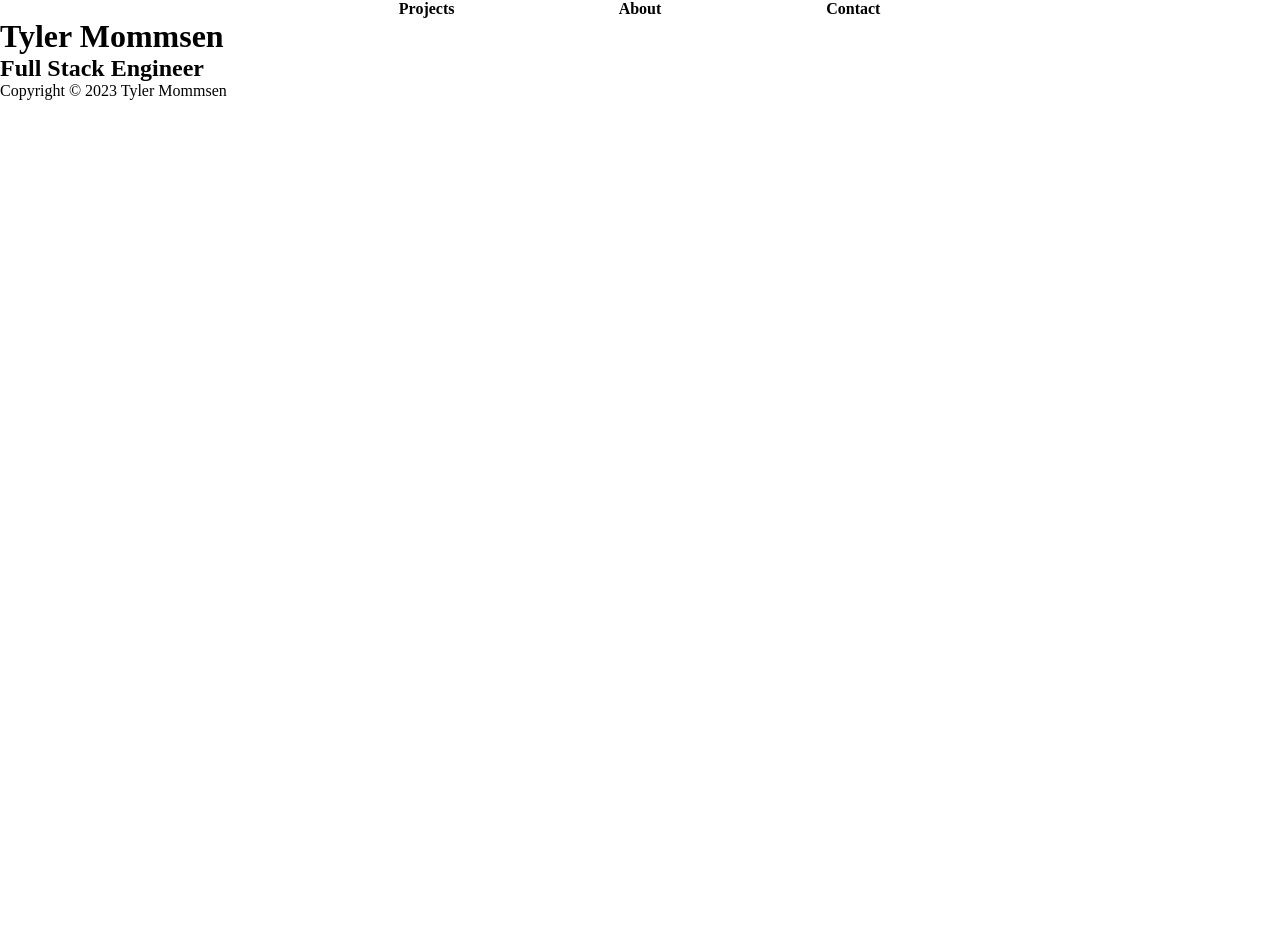
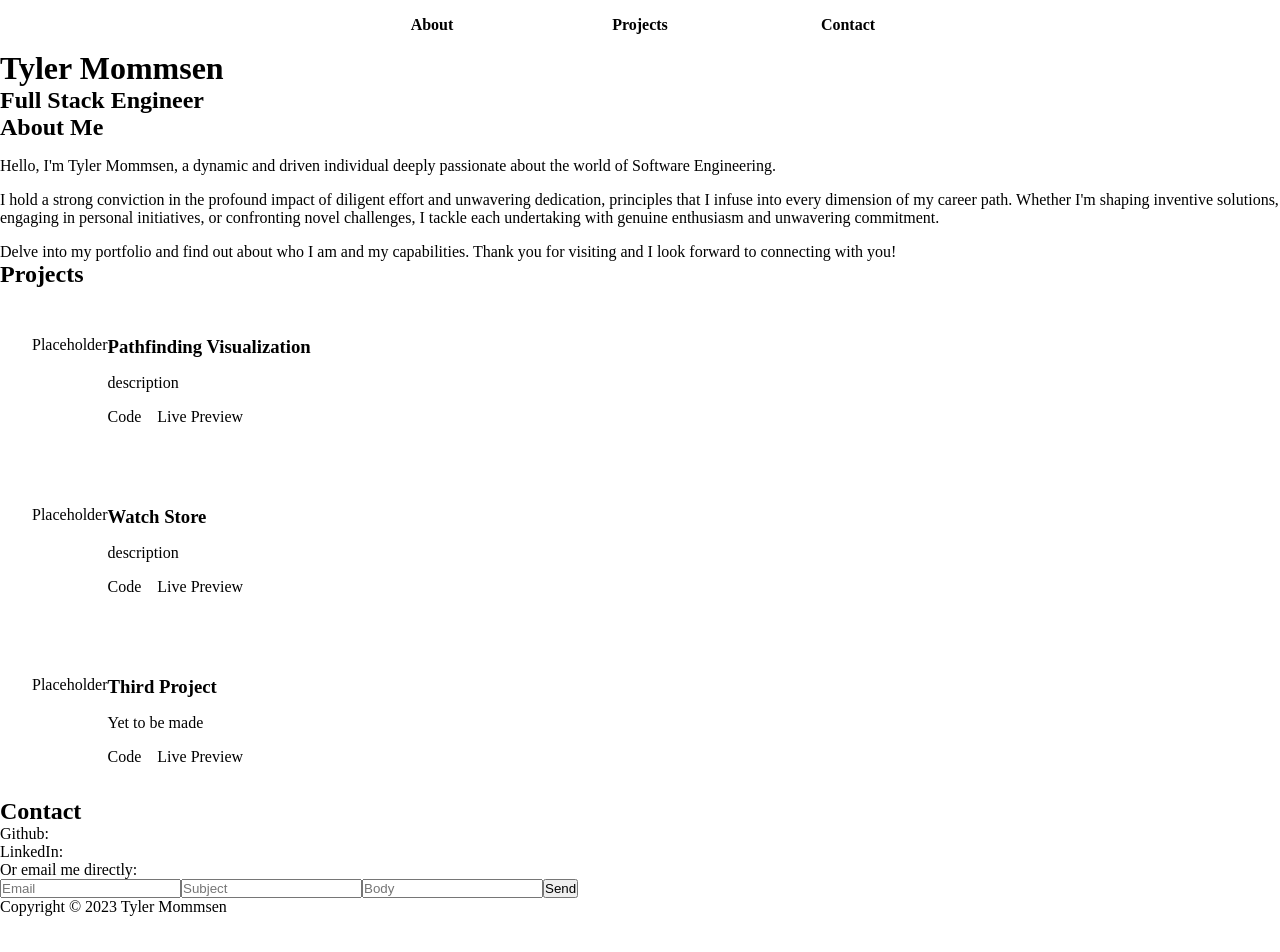
Before and after one commit to TylerMommsen/portfolio, a React (Vite) app: page / in a window 1280 px wide. Shown: the top 952 px of the page. Before the commit the page ends 800 px from the top, so only its background shows below. Built offline with nearby package versions, Linux system fonts and the light colour scheme.

Commit message:
Completed raw page layout

```diff
--- a/src/components/layout/Header.jsx
+++ b/src/components/layout/Header.jsx
@@ -3,8 +3,8 @@ const Header = () => {
 		<>
 			<header>
 				<ul>
+					<li>About</li>
 					<li>Projects</li>
-					<li>About</li>
 					<li>Contact</li>
 				</ul>
 			</header>
--- a/src/components/layout/Main.jsx
+++ b/src/components/layout/Main.jsx
@@ -1,9 +1,16 @@
+import Hero from '../sections/Hero';
+import Projects from '../sections/Projects';
+import About from '../sections/About';
+import Contact from '../sections/Contact';
+
 const Main = () => {
 	return (
 		<>
 			<main>
-				<h1>Tyler Mommsen</h1>
-				<h2>Full Stack Engineer</h2>
+				<Hero />
+				<About />
+				<Projects />
+				<Contact />
 			</main>
 		</>
 	);
--- a/src/components/sections/About.jsx
+++ b/src/components/sections/About.jsx
@@ -1,7 +1,24 @@
 const About = () => {
 	return (
 		<>
-			<div className="about"></div>
+			<div className="about">
+				<h2>About Me</h2>
+				<p>
+					Hello, I&apos;m Tyler Mommsen, a dynamic and driven individual deeply passionate about the
+					world of Software Engineering.
+				</p>
+				<p>
+					I hold a strong conviction in the profound impact of diligent effort and unwavering
+					dedication, principles that I infuse into every dimension of my career path. Whether
+					I&apos;m shaping inventive solutions, engaging in personal initiatives, or confronting
+					novel challenges, I tackle each undertaking with genuine enthusiasm and unwavering
+					commitment.
+				</p>
+				<p>
+					Delve into my portfolio and find out about who I am and my capabilities. Thank you for
+					visiting and I look forward to connecting with you!
+				</p>
+			</div>
 		</>
 	);
 };
--- a/src/components/sections/Contact.jsx
+++ b/src/components/sections/Contact.jsx
@@ -1,7 +1,59 @@
+import { useState } from 'react';
+
 const Contact = () => {
+	const [contactFormData, setContactFormData] = useState({
+		email: '',
+		subject: '',
+		body: '',
+	});
+
+	const handleSubmit = (e) => {
+		e.preventDefault();
+
+		const { email, subject, body } = contactFormData;
+
+		console.log(email, subject, body);
+	};
+
+	const handleInputChange = (e) => {
+		const { id, value } = e.target;
+
+		setContactFormData({ ...contactFormData, [id]: value });
+	};
+
 	return (
 		<>
-			<div className="contact"></div>
+			<div className="contact">
+				<h2>Contact</h2>
+				<p>Github:</p>
+				<p>LinkedIn:</p>
+
+				<p>Or email me directly:</p>
+				<form onSubmit={handleSubmit}>
+					<input
+						type="email"
+						id="email"
+						value={contactFormData.email}
+						onChange={handleInputChange}
+						placeholder="Email"
+					></input>
+					<input
+						type="text"
+						id="subject"
+						value={contactFormData.subject}
+						onChange={handleInputChange}
+						placeholder="Subject"
+					></input>
+					<input
+						type="text"
+						id="body"
+						value={contactFormData.body}
+						onChange={handleInputChange}
+						placeholder="Body"
+					></input>
+					<button type="submit">Send</button>
+				</form>
+			</div>
 		</>
 	);
 };
--- a/src/components/sections/Hero.jsx
+++ b/src/components/sections/Hero.jsx
@@ -1,7 +1,10 @@
 const Hero = () => {
 	return (
 		<>
-			<div className="hero"></div>
+			<div className="hero">
+				<h1>Tyler Mommsen</h1>
+				<h2>Full Stack Engineer</h2>
+			</div>
 		</>
 	);
 };
--- a/src/components/sections/Projects.jsx
+++ b/src/components/sections/Projects.jsx
@@ -1,7 +1,42 @@
 const Projects = () => {
 	return (
 		<>
-			<div className="projects"></div>
+			<div className="projects">
+				<h2>Projects</h2>
+				<div className="project">
+					<p>Placeholder</p>
+					<div className="info">
+						<h3>Pathfinding Visualization</h3>
+						<p>description</p>
+						<div className="links">
+							<a>Code</a>
+							<a>Live Preview</a>
+						</div>
+					</div>
+				</div>
+				<div className="project">
+					<p>Placeholder</p>
+					<div className="info">
+						<h3>Watch Store</h3>
+						<p>description</p>
+						<div className="links">
+							<a>Code</a>
+							<a>Live Preview</a>
+						</div>
+					</div>
+				</div>
+				<div className="project">
+					<p>Placeholder</p>
+					<div className="info">
+						<h3>Third Project</h3>
+						<p>Yet to be made</p>
+						<div className="links">
+							<a>Code</a>
+							<a>Live Preview</a>
+						</div>
+					</div>
+				</div>
+			</div>
 		</>
 	);
 };
--- a/src/styles/layout/_header.scss
+++ b/src/styles/layout/_header.scss
@@ -1,6 +1,7 @@
 header {
 	@include FlexCenter;
 	width: 100%;
+	padding: 1rem;
 
 	ul {
 		display: grid;
--- a/src/styles/layout/_main.scss
+++ b/src/styles/layout/_main.scss
@@ -1,3 +1,8 @@
+@import '../sections/hero';
+@import '../sections/about';
+@import '../sections/projects';
+@import '../sections/contact';
+
 main {
 	display: flex;
 	flex-direction: column;
--- a/src/styles/sections/_about.scss
+++ b/src/styles/sections/_about.scss
@@ -0,0 +1,5 @@
+.about {
+	display: flex;
+	flex-direction: column;
+	gap: 1rem;
+}
--- a/src/styles/sections/_hero.scss
+++ b/src/styles/sections/_hero.scss
@@ -0,0 +1,2 @@
+.hero {
+}
--- a/src/styles/sections/_projects.scss
+++ b/src/styles/sections/_projects.scss
@@ -0,0 +1,21 @@
+.projects {
+	display: flex;
+	flex-direction: column;
+	gap: 1rem;
+
+	.project {
+		display: flex;
+		padding: 2rem;
+
+		.info {
+			display: flex;
+			flex-direction: column;
+			gap: 1rem;
+
+			.links {
+				display: flex;
+				gap: 1rem;
+			}
+		}
+	}
+}
```
